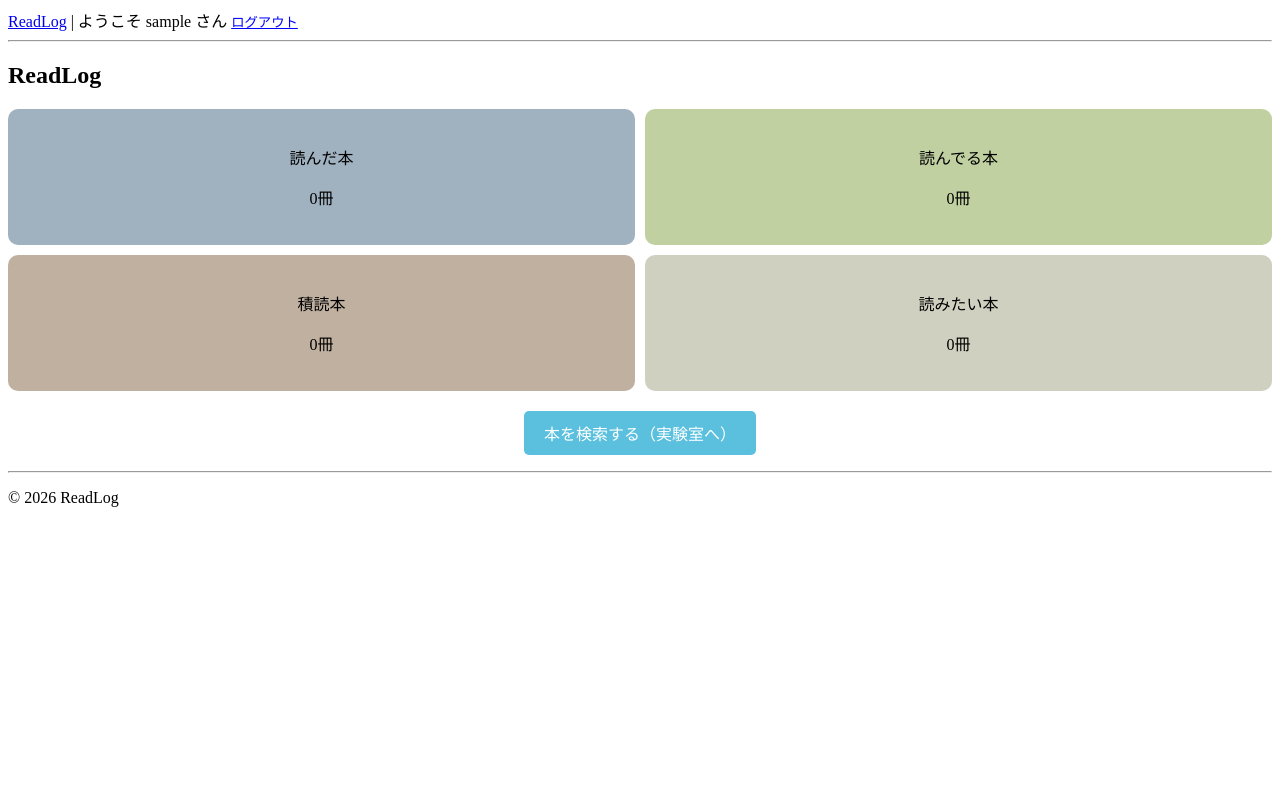
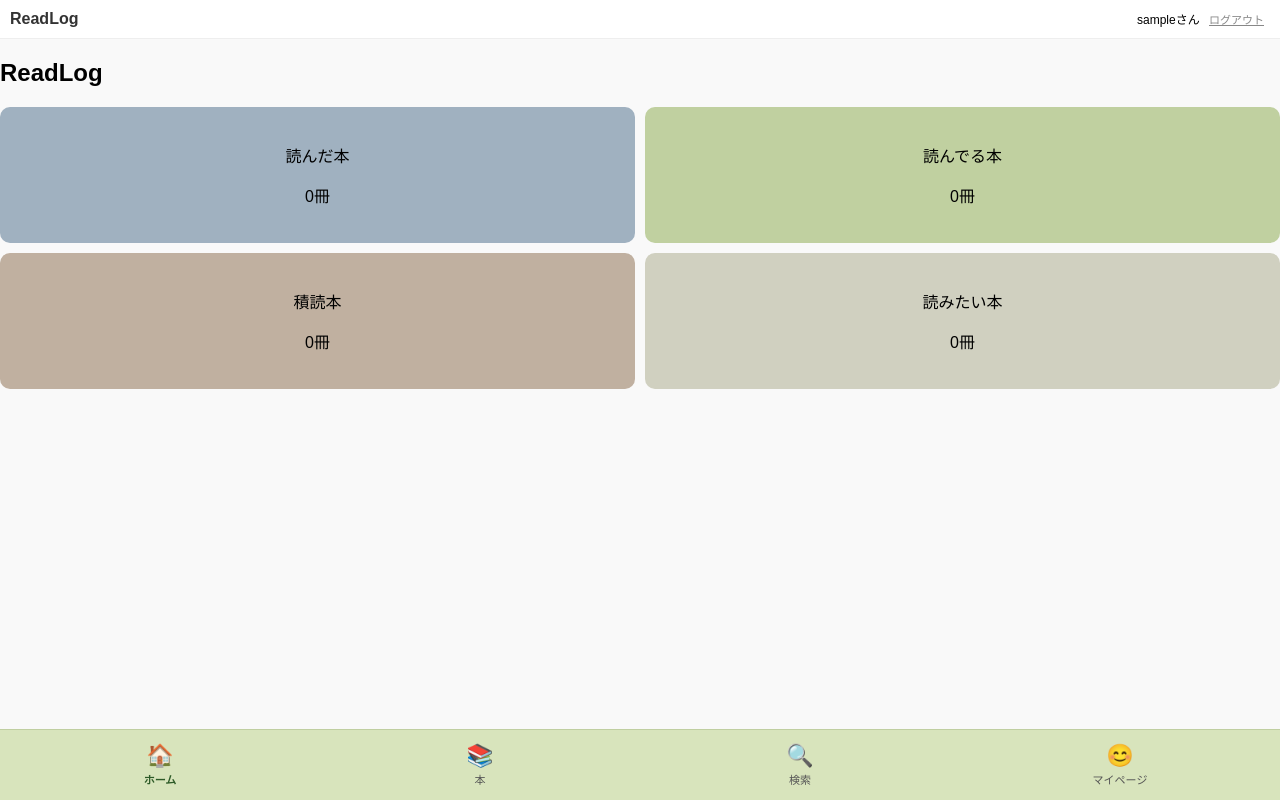
Before and after one commit to syk-tcir/readlog, a Django app: page / in a window 1280 px wide. Run offline with Django 5.2, Linux system fonts and the light colour scheme; the visitor is signed in with stand-in values (Sample User, id 1).

Commit message:
ナビゲーションバー作成と4項目のリンク作成

```diff
--- /dev/null
+++ b/readlog/app/templates/app/includes/home.html
@@ -0,0 +1,7 @@
+<h2>ReadLog</h2>
+<div style="display: grid; grid-template-columns: 1fr 1fr; gap: 10px; text-align: center;">
+    <div style="background-color: #a0b1c0; padding: 20px; border-radius: 10px;"><p>読んだ本</p><p>0冊</p></div>
+    <div style="background-color: #c0d0a0; padding: 20px; border-radius: 10px;"><p>読んでる本</p><p>0冊</p></div>
+    <div style="background-color: #c0b0a0; padding: 20px; border-radius: 10px;"><p>積読本</p><p>0冊</p></div>
+    <div style="background-color: #d0d0c0; padding: 20px; border-radius: 10px;"><p>読みたい本</p><p>0冊</p></div>
+</div>
--- /dev/null
+++ b/readlog/app/templates/app/includes/search.html
@@ -0,0 +1,5 @@
+<h2>🔍 本を検索</h2>
+<p>Google Books APIを使って本を探します。</p>
+<a href="{% url 'api_test' %}" style="display: inline-block; padding: 10px 20px; background-color: #5bc0de; color: white; text-decoration: none; border-radius: 5px;">
+    実験室（APIテスト）を開く
+</a>
--- a/readlog/app/templates/app/index.html
+++ b/readlog/app/templates/app/index.html
@@ -1,31 +1,19 @@
 {% extends 'base.html' %}
 
 {% block content %}
-<h2>ReadLog</h2>
+    <div id="home-section" class="content-section" style="display: block;">
+        {% include 'app/includes/home.html' %}
+    </div>
 
-<div style="display: grid; grid-template-columns: 1fr 1fr; gap: 10px; text-align: center;">
-    <div style="background-color: #a0b1c0; padding: 20px; border-radius: 10px;">
-        <p>読んだ本</p>
-        <p>0冊</p>
+    <div id="books-section" class="content-section" style="display: none;">
+        {% include 'app/includes/book_list.html' %}
     </div>
-    <div style="background-color: #c0d0a0; padding: 20px; border-radius: 10px;">
-        <p>読んでる本</p>
-        <p>0冊</p>
+
+    <div id="search-section" class="content-section" style="display: none;">
+        {% include 'app/includes/search.html' %}
     </div>
-    <div style="background-color: #c0b0a0; padding: 20px; border-radius: 10px;">
-        <p>積読本</p>
-        <p>0冊</p>
+
+    <div id="mypage-section" class="content-section" style="display: none;">
+        {% include 'app/includes/mypage.html' %}
     </div>
-    <div style="background-color: #d0d0c0; padding: 20px; border-radius: 10px;">
-        <p>読みたい本</p>
-        <p>0冊</p>
-    </div>
-</div>
-
-<p style="margin-top: 20px; text-align: center;">
-    <a href="{% url 'api_test' %}" style="display: inline-block; padding: 10px 20px; background-color: #5bc0de; color: white; text-decoration: none; border-radius: 5px;">
-        本を検索する（実験室へ）
-    </a>
-</p>
-
 {% endblock %}
--- a/readlog/templates/base.html
+++ b/readlog/templates/base.html
@@ -2,34 +2,104 @@
 <html lang="ja">
 <head>
     <meta charset="UTF-8">
+    <meta name="viewport" content="width=device-width, initial-scale=1.0">
     <title>ReadLog</title>
+    <style>
+        /* 全体のレイアウト設定 */
+        body {
+            margin: 0;
+            padding-bottom: 80px; /* ボトムナビの高さ分、下を空ける */
+            font-family: sans-serif;
+            background-color: #f9f9f9;
+        }
+
+        /* コンテンツセクションの基本設定（index.html用） */
+        .content-section { display: none; }
+        .active { display: block; }
+
+        /* 上部のヘッダー：ログイン中のみ表示される想定 */
+        header {
+            padding: 10px;
+            background: #fff;
+            border-bottom: 1px solid #eee;
+            display: flex;
+            justify-content: space-between;
+            align-items: center;
+        }
+
+        /* ボトムナビゲーションのスタイル */
+        .bottom-nav {
+            position: fixed; bottom: 0; left: 0; width: 100%;
+            height: 70px; background-color: #d8e4bc; /* 設計図に近い色 */
+            display: flex; justify-content: space-around; align-items: center;
+            border-top: 1px solid #c0cfa1; z-index: 1000;
+        }
+
+        /* ナビゲーションボタン */
+        .nav-item {
+            background: none; border: none; color: #555;
+            font-size: 11px; cursor: pointer; flex: 1; text-align: center;
+        }
+        .nav-icon { font-size: 22px; display: block; margin-bottom: 2px; }
+        .active-btn { color: #2d5a27; font-weight: bold; }
+    </style>
 </head>
 <body>
-    <nav>
-        <a href="{% url 'home' %}">ReadLog</a> |
+
+    <header>
+        <a href="{% url 'home' %}" style="text-decoration: none; font-weight: bold; color: #333;">ReadLog</a>
         {% if user.is_authenticated %}
-            <span>ようこそ {{ user.username }} さん</span>
-
-            <form action="{% url 'logout' %}" method="post" style="display: inline;">
-                {% csrf_token %}
-                <button type="submit" style="background: none; border: none; color: blue; text-decoration: underline; cursor: pointer; padding: 0;">ログアウト</button>
-            </form>
-            {% else %}
-            <a href="{% url 'login' %}">ログイン</a>
+            <div style="font-size: 12px;">
+                {{ user.username }}さん
+                <form action="{% url 'logout' %}" method="post" style="display: inline;">
+                    {% csrf_token %}
+                    <button type="submit" style="background: none; border: none; color: #888; text-decoration: underline; font-size: 11px; cursor: pointer;">ログアウト</button>
+                </form>
+            </div>
+        {% else %}
+            <a href="{% url 'login' %}" style="font-size: 12px;">ログイン</a>
         {% endif %}
-    </nav>
-
-    <hr>
+    </header>
 
     <main>
         {% block content %}
         {% endblock %}
     </main>
 
-    <hr>
+    {% if user.is_authenticated %}
+    <nav class="bottom-nav">
+        <button class="nav-item active-btn" id="btn-home" onclick="showSection('home')">
+            <span class="nav-icon">🏠</span>ホーム
+        </button>
+        <button class="nav-item" id="btn-books" onclick="showSection('books')">
+            <span class="nav-icon">📚</span>本
+        </button>
+        <button class="nav-item" id="btn-search" onclick="showSection('search')">
+            <span class="nav-icon">🔍</span>検索
+        </button>
+        <button class="nav-item" id="btn-mypage" onclick="showSection('mypage')">
+            <span class="nav-icon">😊</span>マイページ
+        </button>
+    </nav>
 
-    <footer>
-        <p>&copy; 2026 ReadLog</p>
-    </footer>
+    <script>
+        function showSection(sectionId) {
+            // 全てのセクションを非表示
+            const sections = document.querySelectorAll('.content-section');
+            if (sections.length > 0) {
+                sections.forEach(s => s.style.display = 'none');
+                // 対象のセクションだけ表示
+                const target = document.getElementById(sectionId + '-section');
+                if (target) target.style.display = 'block';
+
+                // ボタンの色を切り替え
+                const buttons = document.querySelectorAll('.nav-item');
+                buttons.forEach(b => b.classList.remove('active-btn'));
+                document.getElementById('btn-' + sectionId).classList.add('active-btn');
+            }
+        }
+    </script>
+    {% endif %}
+
 </body>
 </html>
```
Also changed, not shown: readlog/app/templates/app/includes/book_list.html (added), readlog/app/templates/app/includes/mypage.html (added).
